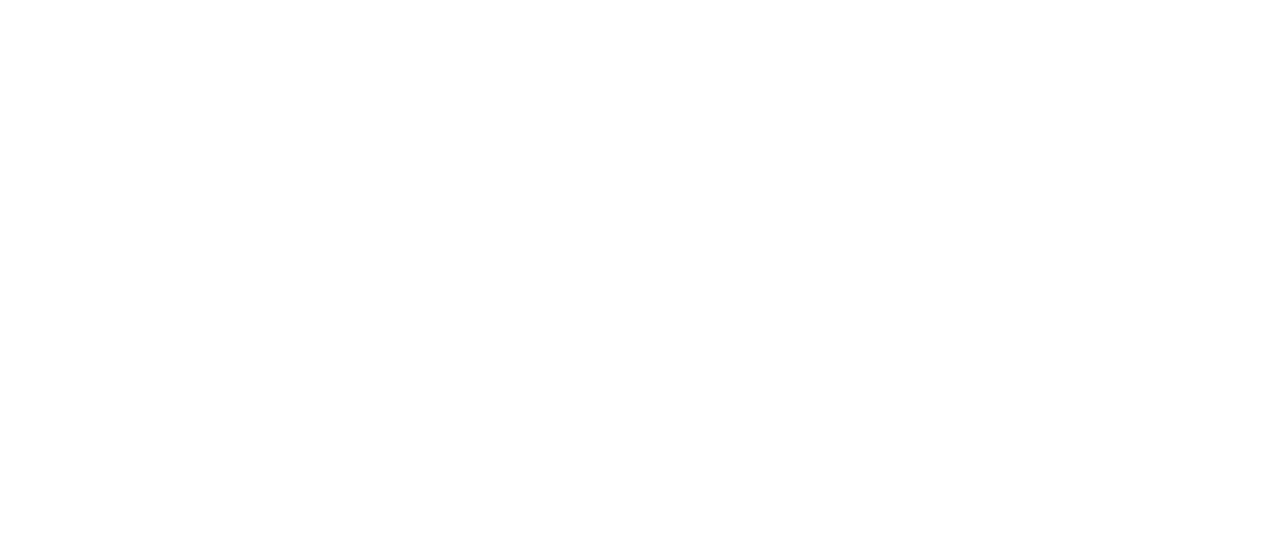
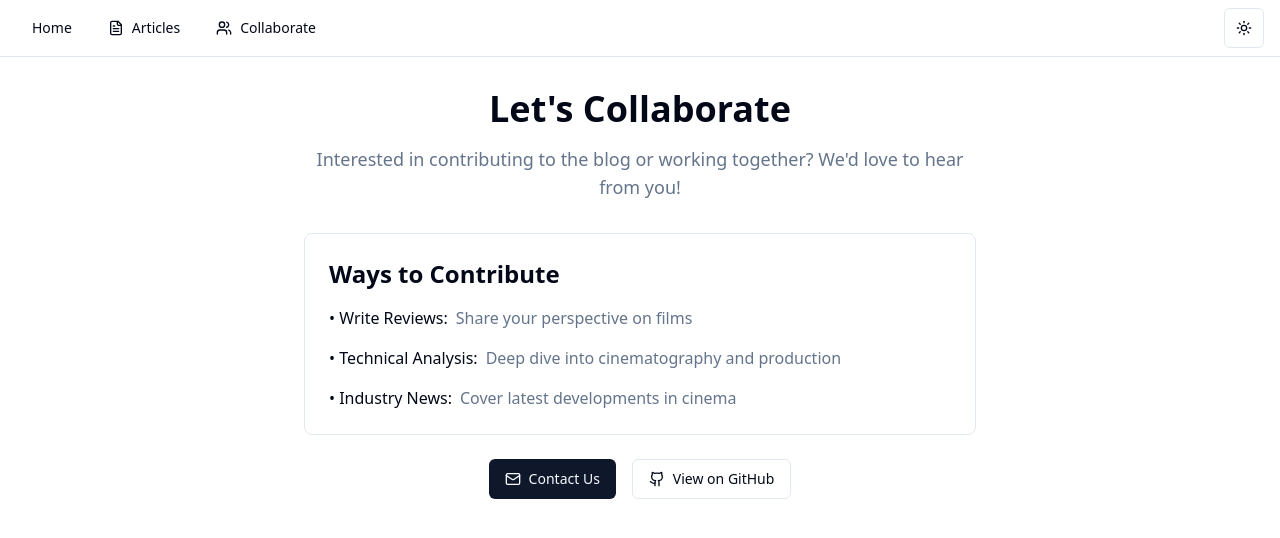
Before and after one commit to matthewanthony777/film-folio, a React (Vite) app: page /collaborate in a window 1280 px wide. Before the commit this address had no page. Shown: the top 538 px of the page. Built offline with nearby package versions, Linux system fonts and the light colour scheme.

Commit message:
Create Collaborate page
Added a new Collaborate page to the application. This page will facilitate collaboration features for users.
[skip gpt_engineer]

```diff
--- a/src/App.tsx
+++ b/src/App.tsx
@@ -7,6 +7,7 @@ import { ThemeProvider } from "next-themes";
 import Index from "./pages/Index";
 import Articles from "./pages/Articles";
 import ArticleDetail from "./pages/ArticleDetail";
+import Collaborate from "./pages/Collaborate";
 
 const queryClient = new QueryClient();
 
@@ -21,6 +22,7 @@ const App = () => (
             <Route path="/" element={<Index />} />
             <Route path="/articles" element={<Articles />} />
             <Route path="/articles/:slug" element={<ArticleDetail />} />
+            <Route path="/collaborate" element={<Collaborate />} />
           </Routes>
         </BrowserRouter>
       </TooltipProvider>
--- a/src/components/Navigation.tsx
+++ b/src/components/Navigation.tsx
@@ -1,4 +1,4 @@
-import { FileText } from "lucide-react";
+import { FileText, Users } from "lucide-react";
 import { Link } from "react-router-dom";
 import {
   NavigationMenu,
@@ -32,6 +32,14 @@ const Navigation = () => {
                 </NavigationMenuLink>
               </Link>
             </NavigationMenuItem>
+            <NavigationMenuItem>
+              <Link to="/collaborate">
+                <NavigationMenuLink className={navigationMenuTriggerStyle()}>
+                  <Users className="mr-2 h-4 w-4" />
+                  Collaborate
+                </NavigationMenuLink>
+              </Link>
+            </NavigationMenuItem>
           </NavigationMenuList>
         </NavigationMenu>
         <ThemeToggle />
--- /dev/null
+++ b/src/pages/Collaborate.tsx
@@ -0,0 +1,54 @@
+import { Mail, Github } from "lucide-react";
+import { Button } from "@/components/ui/button";
+import Navigation from "@/components/Navigation";
+
+const Collaborate = () => {
+  return (
+    <div className="min-h-screen">
+      <Navigation />
+      <main className="container mx-auto px-4 py-8">
+        <div className="max-w-2xl mx-auto space-y-8">
+          <div className="text-center space-y-4">
+            <h1 className="text-4xl font-bold">Let's Collaborate</h1>
+            <p className="text-lg text-muted-foreground">
+              Interested in contributing to the blog or working together? We'd love to hear from you!
+            </p>
+          </div>
+
+          <div className="grid gap-6">
+            <div className="p-6 border rounded-lg bg-card">
+              <h2 className="text-2xl font-semibold mb-4">Ways to Contribute</h2>
+              <ul className="space-y-4">
+                <li className="flex items-start gap-2">
+                  <span className="font-medium">• Write Reviews:</span>
+                  <span className="text-muted-foreground">Share your perspective on films</span>
+                </li>
+                <li className="flex items-start gap-2">
+                  <span className="font-medium">• Technical Analysis:</span>
+                  <span className="text-muted-foreground">Deep dive into cinematography and production</span>
+                </li>
+                <li className="flex items-start gap-2">
+                  <span className="font-medium">• Industry News:</span>
+                  <span className="text-muted-foreground">Cover latest developments in cinema</span>
+                </li>
+              </ul>
+            </div>
+
+            <div className="flex flex-col sm:flex-row gap-4 justify-center">
+              <Button className="flex items-center gap-2">
+                <Mail className="h-4 w-4" />
+                Contact Us
+              </Button>
+              <Button variant="outline" className="flex items-center gap-2">
+                <Github className="h-4 w-4" />
+                View on GitHub
+              </Button>
+            </div>
+          </div>
+        </div>
+      </main>
+    </div>
+  );
+};
+
+export default Collaborate;
```
